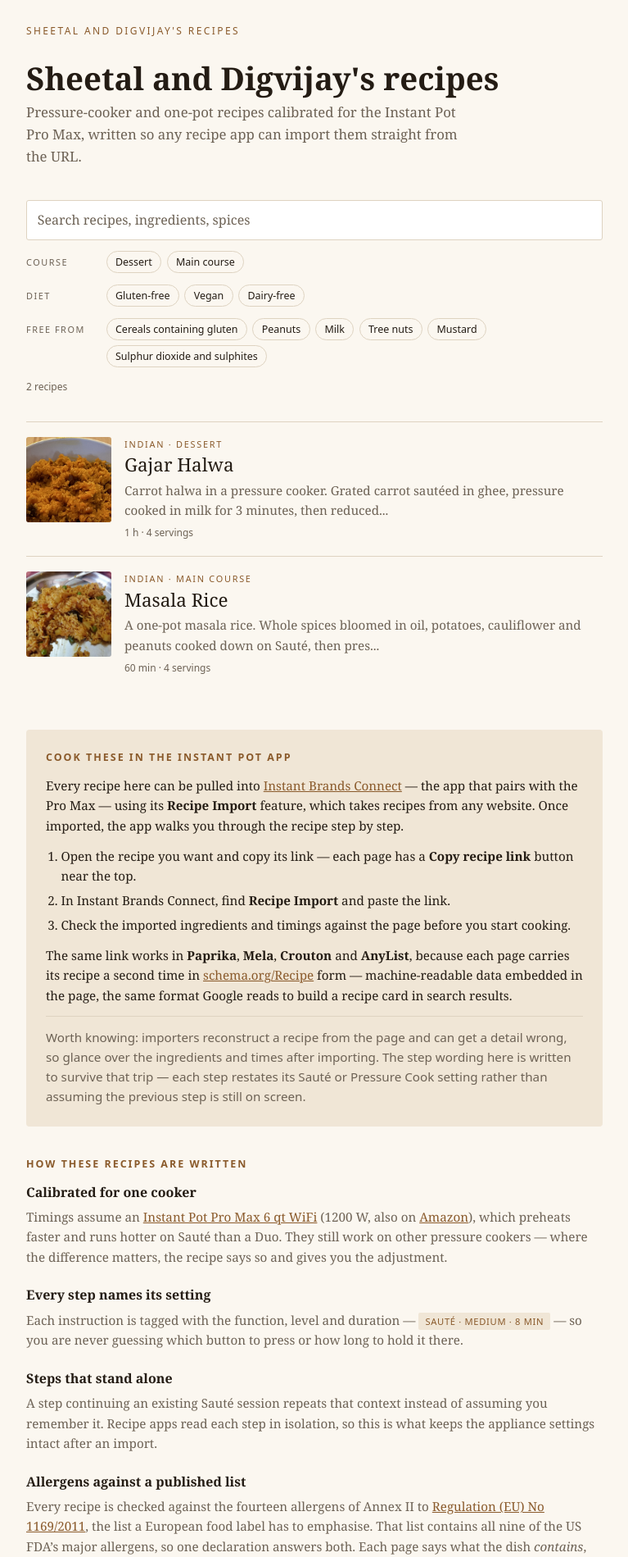
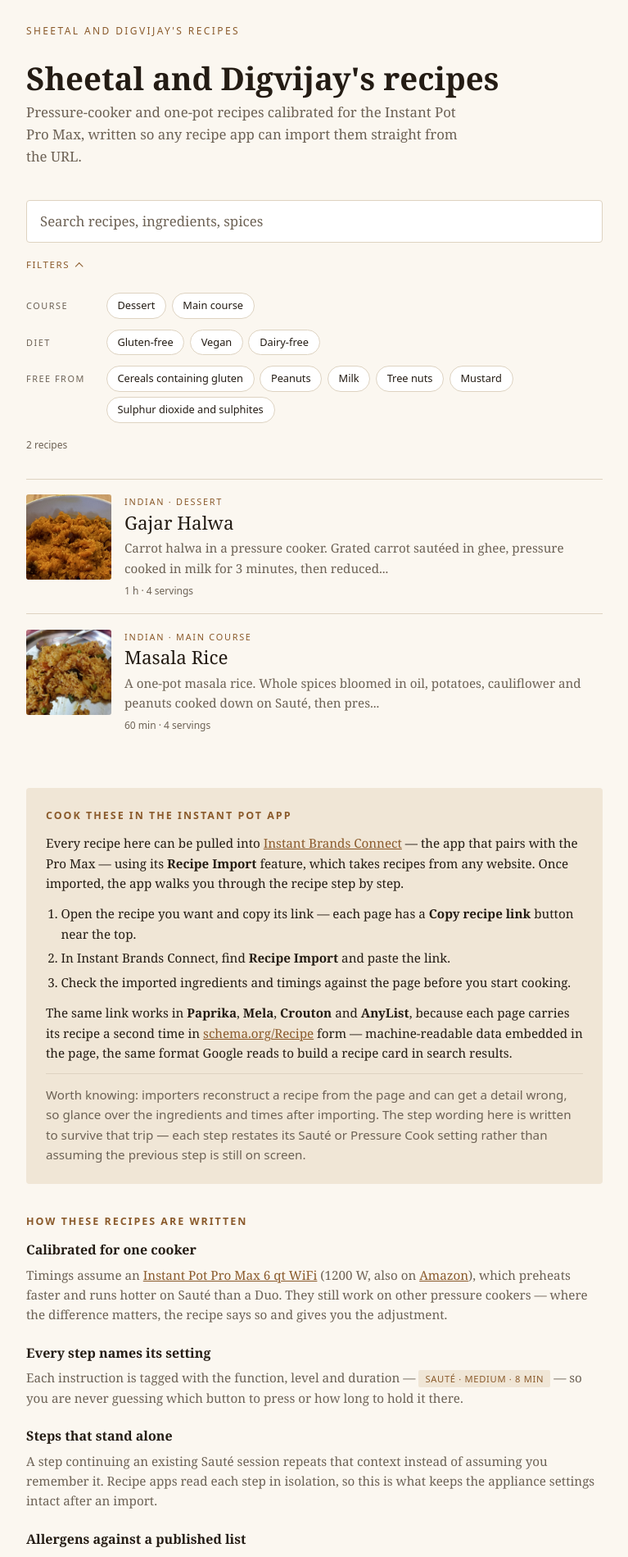
Before and after one commit to digvijaygunjal/digvijaygunjal.github.io, a Jekyll site: the page built from index.html, in a window 1280 px wide. Shown: the top 1899 px of the page at 82% size, without its empty margins (256-1023 px from the left). Built offline with Jekyll 4.4.1, drawn with Linux system fonts in a browser that asks for light colours.

Commit message:
Rework the index filters for a phone
Three things reported from a phone, and two more found while fixing them.

The chips now fold behind a "Filters" disclosure. Four rows of them pushed the
first recipe off the bottom of the screen — on an iPhone 13 viewport the first
card sat at 809px in a 664px viewport, and now sits at 451px. Folding them away
is a fix for a narrow screen rather than an improvement in itself, so the panel
still opens by default where there is room for it (min-width: 48rem), and a link
carrying filters opens it at any width: the chips doing the filtering should be
visible, not hidden behind a number. The summary carries a count of what is
switched on, so a collapsed panel still reports the state of what it hides, and
the "1 of 2 recipes" line stays outside it.

The search field is the anchor of the bar now rather than an afterthought:
taller, larger type, its own ground. Its font-size stays above 16px, below
which iOS Safari zooms the page in on focus and leaves it zoomed.

A selected chip was distinguished by fill colour alone, and on a touchscreen
that fill was competing with a :hover state that sticks after a tap — a tapped
chip kept looking half-set next to one that actually was. Hover is now behind
@media (hover: hover), and selection reads three ways: filled ground, heavier
weight, and a tick. Chips also grow to a 44px touch target on small screens.

Found while testing on an emulated phone rather than reported:

- Tapping the summary or a chip left its label text selected, painting a
  highlight across the control. Both are user-select: none now.
- The chip rows were fieldset/legend. A legend is not a normal flex item and
  browsers disagree about what it does inside a flex container, so the rows are
  div/role=group with an aria-labelledby label — same reading to a screen
  reader, same layout everywhere.

Verified in an emulated iPhone 13 with touch and no hover pointer: 24
assertions covering the collapsed default, the fold position, search width,
height and font-size, the selected state's three channels, the 44px target,
the summary badge, and deep links opening the panel. The desktop suite still
passes at 27, and the recipe pages and their JSON-LD are untouched.

Co-Authored-By: Claude Opus 5 <noreply@anthropic.com>
Claude-Session: https://claude.ai/code/session_01RjcuiTzvPL4X77cGXkS471

```diff
--- a/assets/css/main.css
+++ b/assets/css/main.css
@@ -294,43 +294,89 @@ a:focus-visible{outline:2px solid var(--accent);outline-offset:3px}
 /* Search and filtering on the index. The markup is built by the script in
    index.html, so none of this is on the page unless the controls are. */
 .filter{margin:2rem 0 0;border:0;padding:0}
+
+/* Font-size stays at or above 16px: below that, iOS Safari zooms the page in
+   when the field takes focus and leaves it zoomed. */
 .filter-search{
-  width:100%;font:inherit;font-size:1rem;color:var(--ink);
-  padding:.65rem .8rem;background:#fff;
-  border:1px solid var(--rule);border-radius:3px;
+  display:block;width:100%;min-width:0;
+  font:inherit;font-size:1.05rem;line-height:1.4;color:var(--ink);
+  padding:.8rem 1rem;background:#fff;
+  border:1px solid var(--rule);border-radius:4px;
   -webkit-appearance:none;appearance:none;
 }
 .filter-search::placeholder{color:var(--muted)}
 .filter-search:focus-visible{outline:2px solid var(--accent);outline-offset:1px;border-color:var(--accent)}
 
+.filter-details{margin:.6rem 0 0}
+/* Tapping a control should not leave its text selected: a double-tap on the
+   summary or a chip otherwise paints a selection highlight across the label
+   and keeps it there. */
+.filter-summary{
+  display:flex;align-items:center;gap:.5rem;
+  padding:.55rem 0;cursor:pointer;list-style:none;
+  -webkit-user-select:none;user-select:none;
+  font-family:ui-sans-serif,system-ui,sans-serif;font-size:.72rem;
+  letter-spacing:.14em;text-transform:uppercase;color:var(--accent);
+}
+.filter-summary::-webkit-details-marker{display:none}
+.filter-summary::after{
+  content:"";width:.4rem;height:.4rem;margin-top:-.2rem;
+  border-right:1.5px solid currentColor;border-bottom:1.5px solid currentColor;
+  transform:rotate(45deg);transition:transform .15s ease;
+}
+.filter-details[open] .filter-summary::after{transform:rotate(-135deg);margin-top:.14rem}
+.filter-summary:focus-visible{outline:2px solid var(--accent);outline-offset:2px}
+.filter-summary-count{
+  display:inline-grid;place-items:center;min-width:1.2rem;height:1.2rem;padding:0 .3rem;
+  background:var(--accent);color:var(--paper);border-radius:999px;
+  font-size:.68rem;letter-spacing:0;
+}
+.filter-summary-count[hidden]{display:none}
+
+.filter-panel{padding:.2rem 0 .3rem}
 .filter-group{
   display:flex;gap:.6rem;align-items:baseline;flex-wrap:wrap;
-  margin:.85rem 0 0;padding:0;border:0;min-width:0;
+  margin:.8rem 0 0;
 }
 .filter-legend{
-  float:left;width:5.5rem;padding:0;
+  flex:0 0 5.5rem;
   font-family:ui-sans-serif,system-ui,sans-serif;font-size:.68rem;
   letter-spacing:.14em;text-transform:uppercase;color:var(--muted);
-  line-height:1.9;
+  line-height:2.1;
 }
 .chips{display:flex;flex-wrap:wrap;gap:.4rem;flex:1 1 12rem;min-width:0}
 .chip{
-  font-family:ui-sans-serif,system-ui,sans-serif;font-size:.78rem;
-  color:var(--ink);background:transparent;
-  padding:.25rem .65rem;border:1px solid var(--rule);border-radius:999px;
-  cursor:pointer;transition:color .15s ease,border-color .15s ease,background-color .15s ease;
+  -webkit-appearance:none;appearance:none;
+  display:inline-flex;align-items:center;justify-content:center;
+  font-family:ui-sans-serif,system-ui,sans-serif;font-size:.8rem;line-height:1.2;
+  color:var(--ink);background:#fff;
+  padding:.45rem .8rem;border:1px solid var(--rule);border-radius:999px;
+  cursor:pointer;-webkit-user-select:none;user-select:none;
+  transition:color .12s ease,border-color .12s ease,background-color .12s ease;
 }
-.chip:hover{border-color:var(--accent);color:var(--accent)}
-.chip[aria-pressed="true"]{background:var(--accent);border-color:var(--accent);color:var(--paper)}
+/* Hover only where there is a pointer to hover with. On a touchscreen a tapped
+   button keeps its :hover state afterwards, which left a chip looking half-set
+   next to one that actually was. */
+@media (hover:hover){
+  .chip:hover{border-color:var(--accent);color:var(--accent)}
+}
+/* Selected reads three ways — a filled ground, a heavier weight and a tick —
+   so it does not rest on colour alone. Ordered after :hover, which it shares a
+   specificity with. */
+.chip[aria-pressed="true"]{
+  background:var(--accent);border-color:var(--accent);color:var(--paper);
+  font-weight:600;
+}
+.chip[aria-pressed="true"]::before{content:"\2713";margin-right:.35rem;font-weight:700}
 .chip:focus-visible{outline:2px solid var(--accent);outline-offset:2px}
 
 .filter-status{
   display:flex;gap:.75rem;align-items:baseline;
-  margin:.9rem 0 0;
+  margin:.75rem 0 0;
   font-family:ui-sans-serif,system-ui,sans-serif;font-size:.75rem;color:var(--muted);
 }
 .filter-clear{
-  font:inherit;color:var(--accent);background:none;border:0;padding:0;
+  font:inherit;color:var(--accent);background:none;border:0;padding:.2rem 0;
   cursor:pointer;text-decoration:underline;
 }
 .filter-clear[hidden]{display:none}
@@ -344,7 +390,10 @@ a:focus-visible{outline:2px solid var(--accent);outline-offset:3px}
 .recipe-list li[hidden]{display:none}
 
 @media (max-width:30rem){
-  .filter-legend{float:none;width:auto;line-height:1.6}
-  .filter-group{gap:.3rem}
+  .filter-legend{flex:1 1 100%;line-height:1.6}
+  .filter-group{gap:.35rem;margin-top:1rem}
   .chips{flex:1 1 100%}
+  /* A fingertip needs about 44px; the text alone gives roughly 36. */
+  .chip{padding:.5rem .95rem;font-size:.85rem;min-height:2.75rem}
+  .filter-summary{padding:.7rem 0}
 }
--- a/index.html
+++ b/index.html
@@ -331,12 +331,44 @@ title: null
     form.appendChild(searchLabel);
     form.appendChild(input);
 
+    // The chips fold away behind a disclosure. On a phone four rows of them
+    // pushed the first recipe off the bottom of the screen, which is the wrong
+    // thing to spend a small viewport on: most visits want the search box or
+    // the list itself. The summary carries a count of what is switched on, so
+    // a collapsed panel still reports the state of the thing it is hiding.
+    var panel = document.createElement('details');
+    panel.className = 'filter-details';
+
+    var summary = document.createElement('summary');
+    summary.className = 'filter-summary';
+
+    var summaryLabel = document.createElement('span');
+    summaryLabel.textContent = 'Filters';
+
+    var summaryCount = document.createElement('span');
+    summaryCount.className = 'filter-summary-count';
+    summaryCount.hidden = true;
+
+    summary.appendChild(summaryLabel);
+    summary.appendChild(summaryCount);
+    panel.appendChild(summary);
+
+    var panelBody = document.createElement('div');
+    panelBody.className = 'filter-panel';
+
     groups.forEach(function (group) {
-      var row = document.createElement('fieldset');
+      // A div with role=group rather than fieldset/legend: a legend is not a
+      // normal flex item, and browsers disagree about what it does inside a
+      // flex container. This lays out the same everywhere and reads the same
+      // to a screen reader.
+      var row = document.createElement('div');
       row.className = 'filter-group';
+      row.setAttribute('role', 'group');
+      row.setAttribute('aria-labelledby', 'filter-label-' + group.key);
 
-      var legend = document.createElement('legend');
+      var legend = document.createElement('span');
       legend.className = 'filter-legend';
+      legend.id = 'filter-label-' + group.key;
       legend.textContent = group.label;
       row.appendChild(legend);
 
@@ -359,8 +391,22 @@ title: null
       });
 
       row.appendChild(chips);
-      form.appendChild(row);
+      panelBody.appendChild(row);
     });
+
+    panel.appendChild(panelBody);
+
+    // Open where there is room for it. Folding the chips away is a fix for a
+    // narrow screen, not an improvement in itself: on a desktop the rows cost
+    // nothing and hiding them only makes the filters harder to find. Evaluated
+    // once, at load — the panel should not open and shut under a resize.
+    var roomy = true;
+    try { roomy = window.matchMedia('(min-width: 48rem)').matches; } catch (e) { roomy = true; }
+    // A link that arrives with filters already applied opens the panel whatever
+    // the width: the chips doing the filtering should be visible, not hidden
+    // behind a number.
+    panel.open = roomy || groups.some(function (g) { return g.selected.length > 0; });
+    if (groups.length) form.appendChild(panel);
 
     var status = document.createElement('p');
     status.className = 'filter-status';
```
Also changed, not shown: other parts of index.html (+5 -0 lines).
